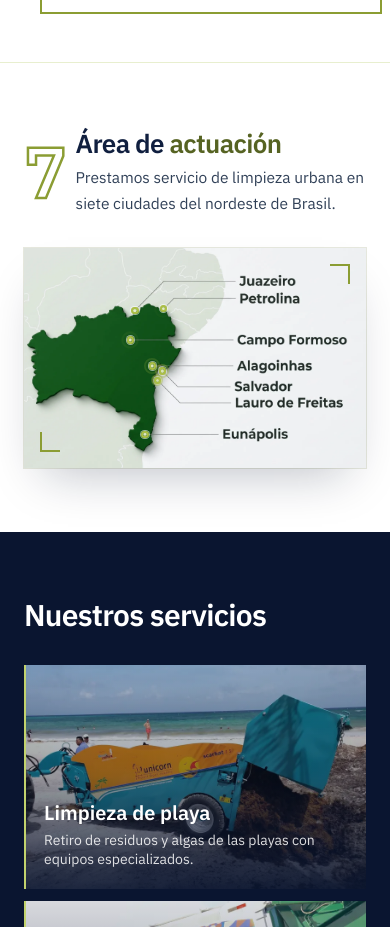
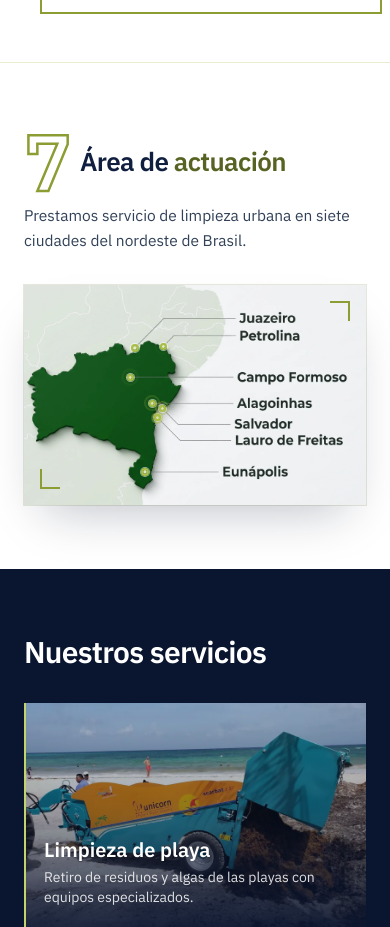
Before and after one commit to jhefferson-guerrero/cbs-web, a React (Vite) app: page /limp-city in a window 390 px wide. Shown: the part 1727-2654 px from the top of the page. Built offline with nearby package versions, Linux system fonts and the light colour scheme.

Commit message:
Limp City, Area de actuacion en celular y tablet (menos de lg): el 7 (mas grande, 5rem) y el titulo van en una fila alineados entre si y el subtitulo debajo a todo el ancho; en escritorio no cambia

```diff
--- a/src/components/limpcity/LimpCityCoverage.tsx
+++ b/src/components/limpcity/LimpCityCoverage.tsx
@@ -53,21 +53,23 @@ export function LimpCityCoverage() {
         whileInView={{ opacity: 1, y: 0 }}
         viewport={{ once: true, amount: 0.3 }}
         transition={{ duration: 0.7, ease: [0.16, 1, 0.3, 1] }}
-        className="mx-auto flex max-w-4xl items-center justify-center gap-3 sm:gap-6 lg:gap-[clamp(1.25rem,3vh,2.5rem)]"
+        className="mx-auto grid max-w-4xl grid-cols-[auto_1fr] items-center gap-x-3 gap-y-2 sm:gap-x-6 lg:flex lg:justify-center lg:gap-[clamp(1.25rem,3vh,2.5rem)]"
       >
         {/* El "7" con contorno musgo (el mismo recurso que el "2012" de "Sobre la empresa") cuenta de 0 a 7 al aparecer. Es
-            decorativo: el número ya está dicho en el texto de al lado. */}
+            decorativo: el número ya está dicho en el texto de al lado. Debajo de lg (celular y tablet) el "7" y el título van
+            en una fila y el subtítulo debajo, a todo el ancho (el contenedor de texto es `contents` y sus hijos entran
+            directo en la cuadrícula); desde lg, el "7" a la izquierda y título y subtítulo apilados a su lado. */}
         <p
           aria-hidden="true"
-          className="shrink-0 font-mono text-[4.5rem] font-bold leading-[0.85] tracking-tighter tabular-nums text-transparent [-webkit-text-stroke:2.5px_var(--color-moss-500)] sm:text-[6rem] lg:text-[clamp(4.75rem,13.2vh,9rem)] lg:[-webkit-text-stroke:3px_var(--color-moss-500)]"
+          className="shrink-0 font-mono text-[5rem] font-bold leading-[0.85] tracking-tighter tabular-nums text-transparent [-webkit-text-stroke:2.5px_var(--color-moss-500)] sm:text-[6rem] lg:text-[clamp(4.75rem,13.2vh,9rem)] lg:[-webkit-text-stroke:3px_var(--color-moss-500)]"
         >
           <Counter to={7} format={(n) => String(n)} />
         </p>
-        <div className="text-left">
+        <div className="contents text-left lg:block">
           <h2 className="text-[1.625rem] font-semibold leading-tight tracking-tight text-navy-900 min-[400px]:text-3xl md:text-4xl lg:text-[clamp(2.25rem,5.4vh,3.75rem)]">
             Área de <span className="text-moss-700">actuación</span>
           </h2>
-          <p className="mt-1.5 text-[15.5px] leading-relaxed text-slate-700 lg:mt-[clamp(0.25rem,1.2vh,0.75rem)] lg:text-[clamp(15.5px,1.9vh,19px)]">
+          <p className="col-span-2 text-[15.5px] leading-relaxed text-slate-700 lg:mt-[clamp(0.25rem,1.2vh,0.75rem)] lg:text-[clamp(15.5px,1.9vh,19px)]">
             Prestamos servicio de limpieza urbana en siete ciudades del nordeste de Brasil.
           </p>
         </div>
```
